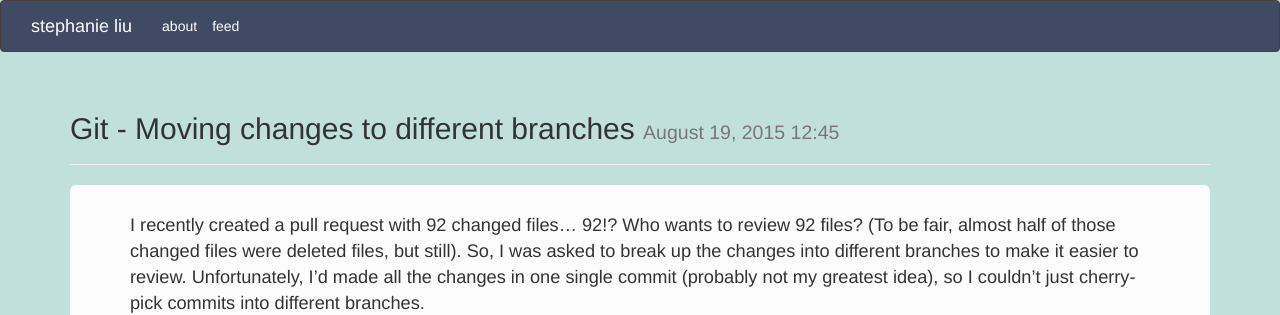
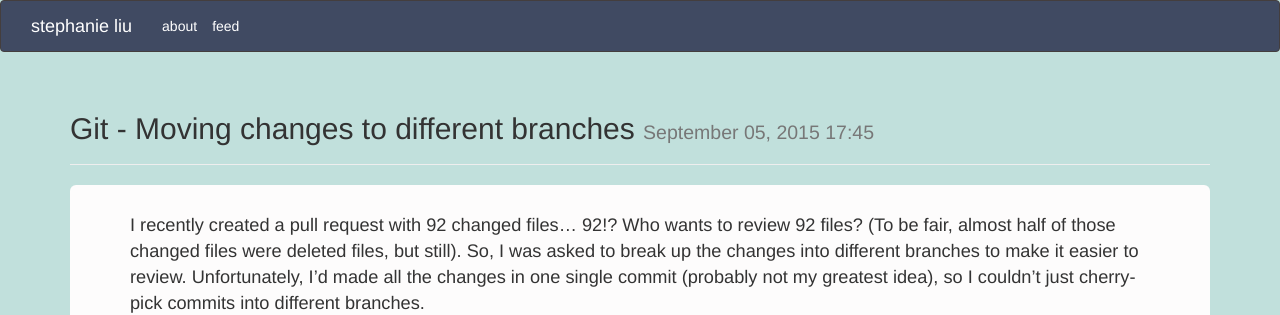
Before and after one commit to sliuu/sliuu.github.io, a Jekyll site: the page built from _posts/2015-09-03-git-moving-changes-to-different-branches-stashing-popping-tracking-committing.md, in a window 1280 px wide. Shown: the top 315 px of the page. Built offline with Jekyll 4.4.1, drawn with Linux system fonts in a browser that asks for light colours.

Commit message:
Fix date

```diff
--- a/_posts/2015-09-03-git-moving-changes-to-different-branches-stashing-popping-tracking-committing.md
+++ b/_posts/2015-09-03-git-moving-changes-to-different-branches-stashing-popping-tracking-committing.md
@@ -1,6 +1,6 @@
 ---
 title: Git - Moving changes to different branches
-date: 2015-08-19 12:45 PM
+date: 2015-09-05 5:45 PM
 category: coding
 from: stephanieliu.net
 tags:
```
